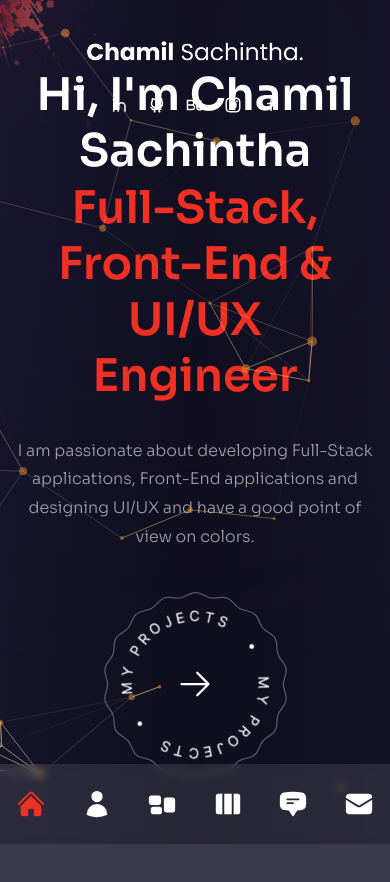
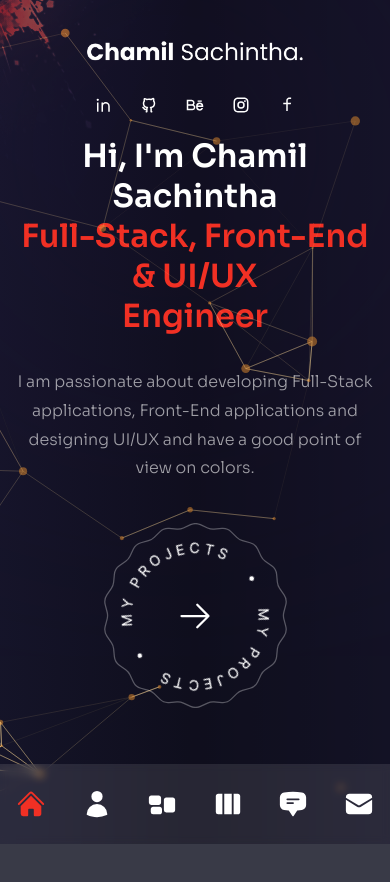
Before and after one commit to ChamilSachintha/Personal-Portfolio-2, a Next.js app: page / in a window 390 px wide. Shown: the top 882 px of the page. Before the commit the page ends 844 px from the top, so only its background shows below. Built offline with nearby package versions, Linux system fonts and the light colour scheme.

Commit message:
Make mobile responsiveness

```diff
--- a/components/Socials.js
+++ b/components/Socials.js
@@ -10,7 +10,7 @@ import {
 
 const Socials = () => {
   return (
-    <div className="flex items-center gap-x-5 text-lg">
+    <div className="flex items-center gap-x-7 text-lg">
       <Link href={"https://www.linkedin.com/in/chamilsachintha96/"} target="_blank" className="hover:text-accent transition-all duration-300">
         <RiLinkedinLine />
       </Link>
--- a/pages/about/index.js
+++ b/pages/about/index.js
@@ -107,7 +107,7 @@ const About = () => {
   const [index, setIndex] = useState(0);
   console.log(index);
   return (
-    <div className="h-full bg-primary/32 py-32 text-center xl:text-left">
+    <div className="h-full bg-primary/32 py-32 text-center xl:text-left lg:overflow-hidden lg:h-screen">
       <Circles />
       {/* Particles */}
       {/* <ParticlesContainer /> */}
@@ -129,7 +129,7 @@ const About = () => {
             initial="hidden"
             animate="show"
             exit="hidden"
-            className="h2 text-[45px]"
+            className="h2 lg:text-[45px] text-[32px]"
           >
             I&apos;m not perfect but I&apos;m a{" "}
             <span className="text-accent">Limited Edition</span>
--- a/pages/index.js
+++ b/pages/index.js
@@ -8,9 +8,9 @@ import { fadeIn } from "../variants"; // Variants
 
 const Home = () => {
   return (
-    <div className="bg-primary/60 h-full">
+    <div className="bg-primary/60 overflow-hidden h-screen">
       {/* Text */}
-      <div className="w-full h-full bg-gradient-to-r from-primary/10 via-black/30 to-black/10">
+      <div className="w-full h-full bg-gradient-to-r from-primary/10 via-black/30 to-black/10 mx-auto">
         <div className="text-center flex flex-col justify-center xl:pt-40 xl:text-left h-full container mx-auto">
           {/* Heading */}
           <motion.h1
@@ -18,7 +18,7 @@ const Home = () => {
             initial="hidden"
             animate="show"
             exit="hidden"
-            className="h1 text-[45px]"
+            className="h1 lg:text-[45px] text-[32px]"
           >
             Hi, I&apos;m Chamil Sachintha <br />{" "}
             <span className="text-accent">
--- a/styles/globals.css
+++ b/styles/globals.css
@@ -20,10 +20,10 @@
 
 @layer base {
   body {
-    @apply bg-secondary overflow-hidden leading-relaxed;
+    @apply bg-secondary lg:overflow-hidden leading-relaxed;
   }
   .page {
-    @apply w-full h-screen overflow-hidden;
+    @apply w-full lg:h-screen lg:overflow-hidden;
   }
   .h1 {
     @apply text-[35px] leading-tight md:text-[60px] md:leading-[1.3] mb-8 font-semibold;
```
